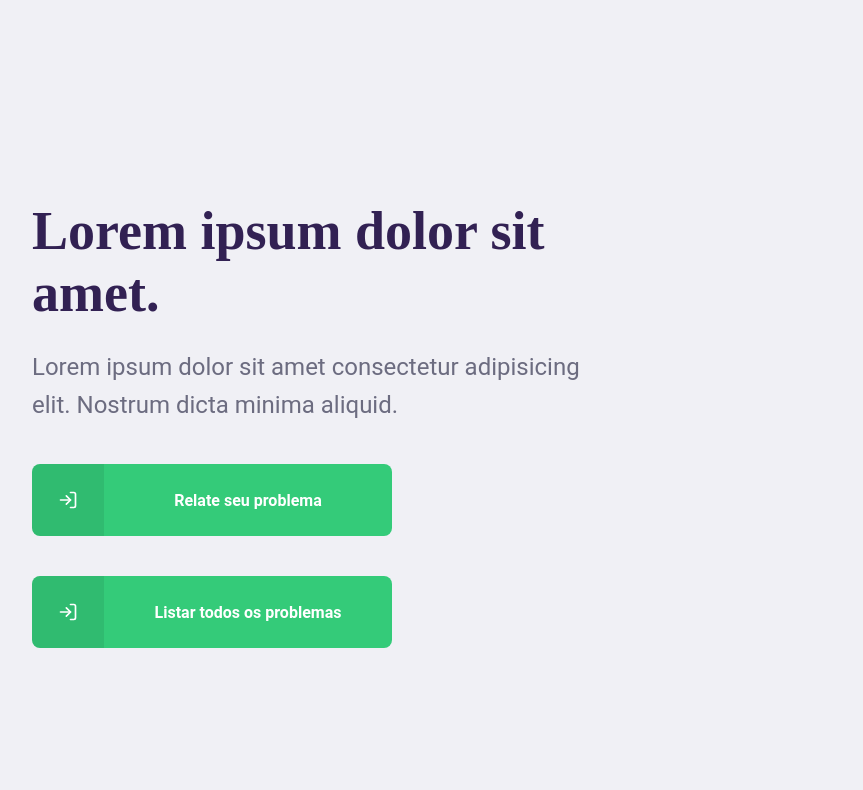
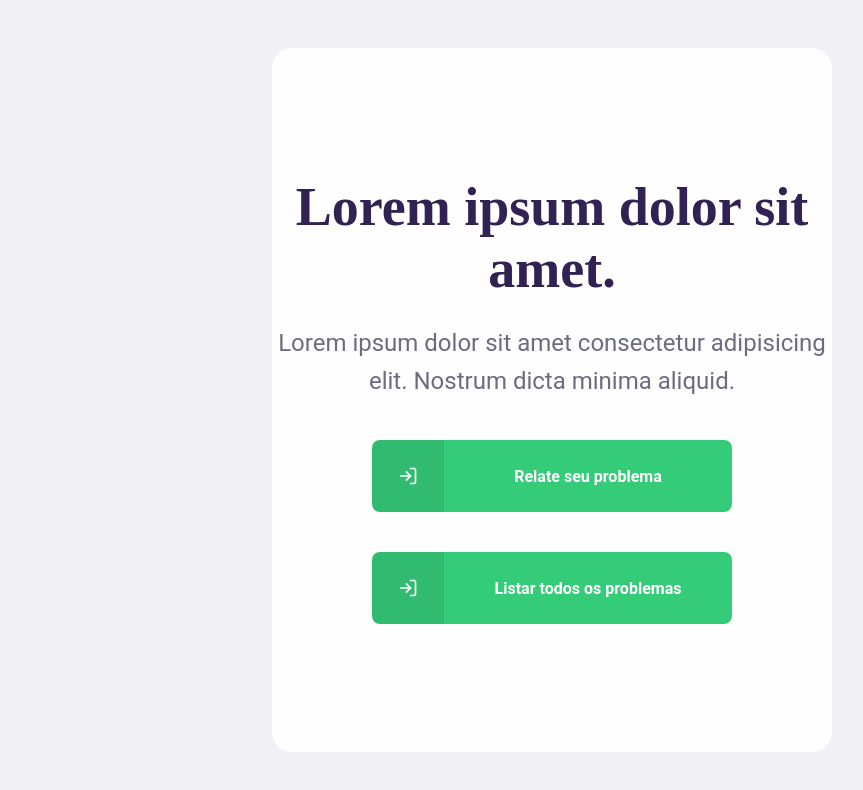
Before and after one commit to SaLandini/trucker-safer, a React (Create React App) app in the folder web/: page / in a window 1280 px wide. Shown: the top 790 px of the page, without its empty margins (88-951 px from the left). Built offline with nearby package versions, Linux system fonts and the light colour scheme; the HTML template or start-up script is replaced by a standard one.

Commit message:
Changing the style of home page

```diff
--- a/web/src/pages/Home/styles.css
+++ b/web/src/pages/Home/styles.css
@@ -1,3 +1,4 @@
+
 #page-home {
     height: 100vh;
   }
@@ -21,10 +22,17 @@
   #page-home .content main {
     flex: 1;
     max-width: 560px;
-
+    background: #fffffff5;
     display: flex;
     flex-direction: column;
     justify-content: center;
+    margin-bottom: 48px;
+    border-radius: 20px;
+    align-self: center;
+    width: 600px;
+    height: 500px;
+    text-align: center;
+    align-items: center;
   }
 
   #page-home .content main h1 {
@@ -78,7 +86,7 @@
   }
 
   #page-home .content main a:hover {
-    background: #2FB86E;
+    background: #000407c0;
   }
 
   #page-home ul li{
```
Also changed, not shown: 1 other file (tests, documents, lock files or other folders).
